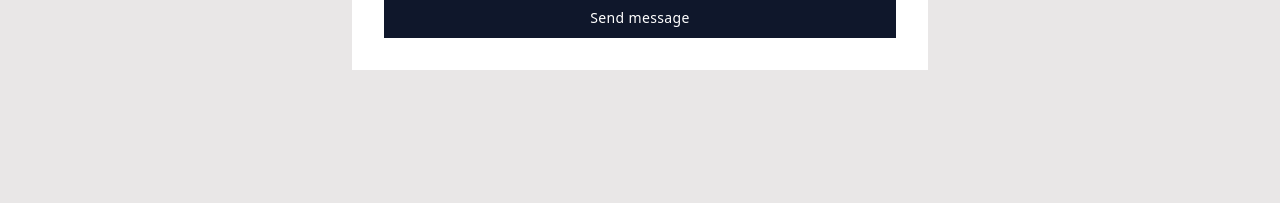
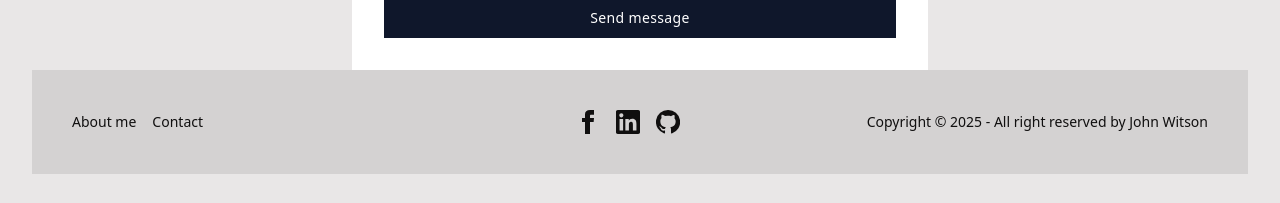
Before and after one commit to ratul43/portfolio, a React (Vite) app: page /Contact in a window 1280 px wide. Shown: the part 656-859 px from the top of the page. Before the commit the page ends 800 px from the top, so only its background shows below. Built offline with nearby package versions, Linux system fonts and the light colour scheme; no server answers.

Commit message:
Footer added in ContactForm

```diff
--- a/src/components/ContactForm.jsx
+++ b/src/components/ContactForm.jsx
@@ -1,6 +1,6 @@
 import React from 'react';
 
-const ContactForm = () => {
+const ContactForm = (props) => {
     return (
         <div className='px-8 py-8'>
             <div className="px-8 py-8 mx-auto max-w-xl  bg-white">
@@ -55,7 +55,7 @@ const ContactForm = () => {
     </button>
   </form>
 </div>
-
+{props.children}
         </div>
     );
 };
--- a/src/pages/ContactPage.jsx
+++ b/src/pages/ContactPage.jsx
@@ -1,12 +1,16 @@
 import React from 'react';
 import ContactForm from '../components/ContactForm';
 import NavBar from './../components/NavBar';
+import Footer from '../components/Footer';
 
 const ContactPage = () => {
     return (
     <NavBar>
         <ContactForm>
-            This is contact page
+            <Footer>
+
+            </Footer>
+
         </ContactForm>
     </NavBar>
 
```
